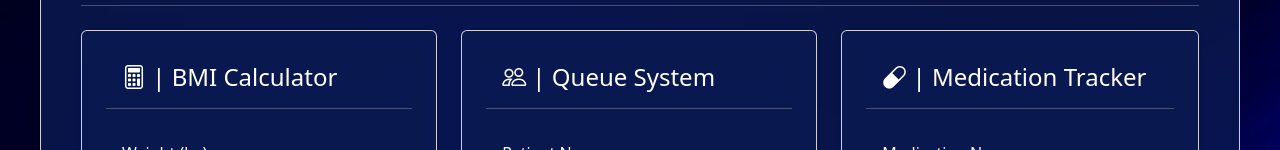
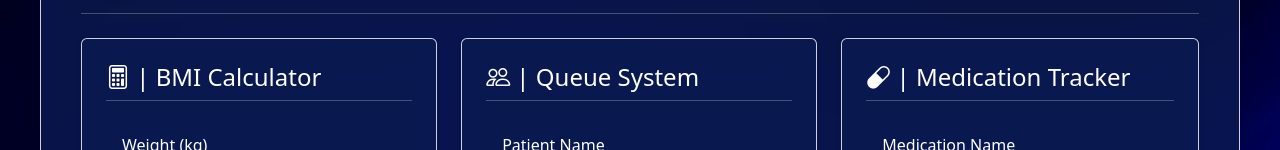
Before and after one commit to ccxavi/JSobjectsandarrays_Villarin, a plain HTML site: page index.html in a window 1280 px wide. Shown: the part 184-334 px from the top of the page. Drawn offline with nearby package versions, Linux system fonts and the light colour scheme; a web font is replaced by a local one.

Commit message:
Add files via upload

```diff
--- a/index.html
+++ b/index.html
@@ -44,7 +44,7 @@
             class="card card-color p-4 shadow-sm flex-fill"
             style="max-width: 32%"
           >
-            <div class="card-header card-color border-bottom-0">
+            <div class="card-header card-color border-bottom-0 p-0">
               <h4 class="mb-0">
                 <i class="bi bi-calculator"></i> | BMI Calculator
               </h4>
@@ -86,7 +86,7 @@
             class="card card-color p-4 shadow-sm flex-fill"
             style="max-width: 32%"
           >
-            <div class="card-header card-color border-bottom-0">
+            <div class="card-header card-color border-bottom-0 p-0">
               <h4 class="mb-0"><i class="bi bi-people"></i> | Queue System</h4>
             </div>
             <hr class="mt-2" />
@@ -126,7 +126,7 @@
             class="card card-color p-4 shadow-sm flex-fill"
             style="max-width: 32%"
           >
-            <div class="card-header card-color border-bottom-0">
+            <div class="card-header card-color border-bottom-0 p-0">
               <h4 class="mb-0">
                 <i class="bi bi-capsule"></i> | Medication Tracker
               </h4>
```
